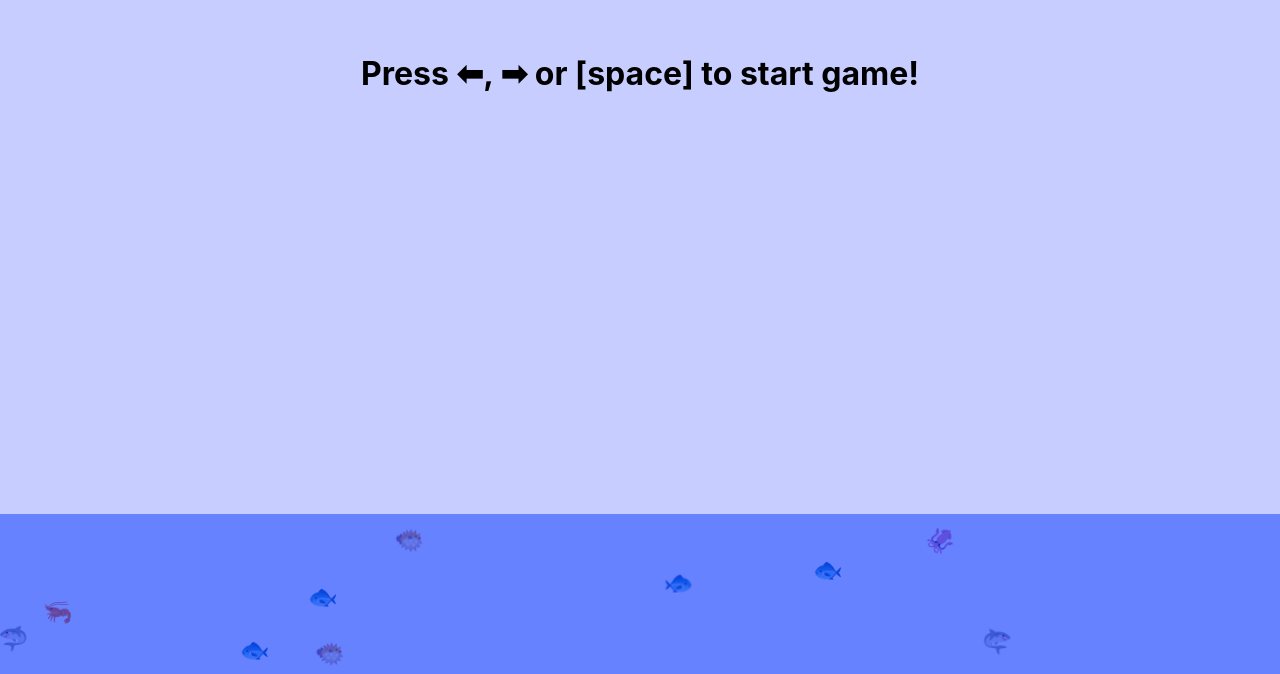
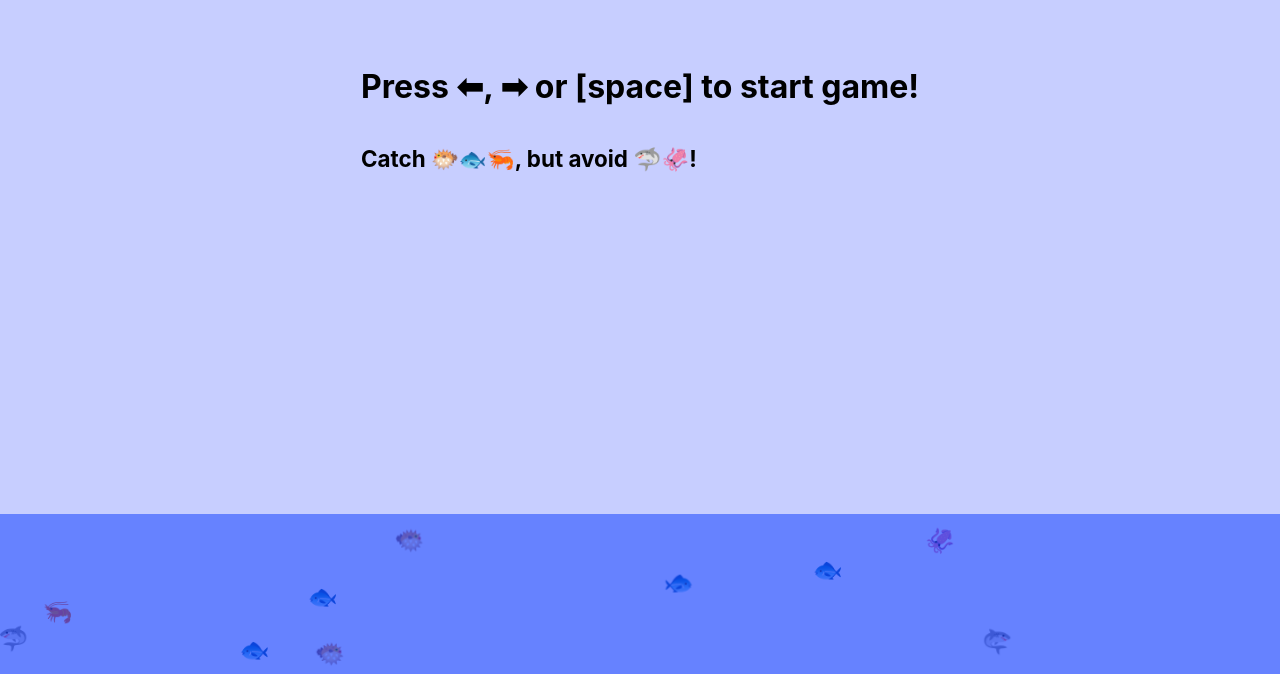
Before and after one commit to joglr/dyk, a React (Create React App) app: page / in a window 1280 px wide. Shown: the part 126-800 px from the top of the page. Built offline with nearby package versions, Linux system fonts and the light colour scheme.

Commit message:
Style try again button Adjust help text

```diff
--- a/src/App.tsx
+++ b/src/App.tsx
@@ -105,7 +105,18 @@ const Score = styled.div<{ expanded: boolean }>`
   font-weight: bold;
 `;
 
-const TryAgainButton = styled.button``;
+const TryAgainButton = styled.button`
+  font-size: 50%;
+  background: none;
+  text-transform: uppercase;
+  border: 2px black solid;
+  border-radius: 120px;
+  padding: 15px;
+  &:hover {
+    background-color: #eee;
+    cursor: pointer;
+  }
+`;
 
 const GameOver = styled.div`
   color: red;
@@ -451,7 +462,17 @@ export default function App() {
             <TryAgainButton onClick={reset}>Try again</TryAgainButton>
           </Grow>
           <Grow in={gameStatus === "IDLE"}>
-            <div>Press ⬅, ➡ or [space] to start game!</div>
+            <div>
+              <div>Press ⬅, ➡ or [space] to start game!</div>
+              <br />
+              <div
+                style={{
+                  fontSize: "70%",
+                }}
+              >
+                Catch {FISH.join("")}, but avoid {ENEMIES.join("")}!
+              </div>
+            </div>
           </Grow>
         </Score>
       </Overlay>
```
